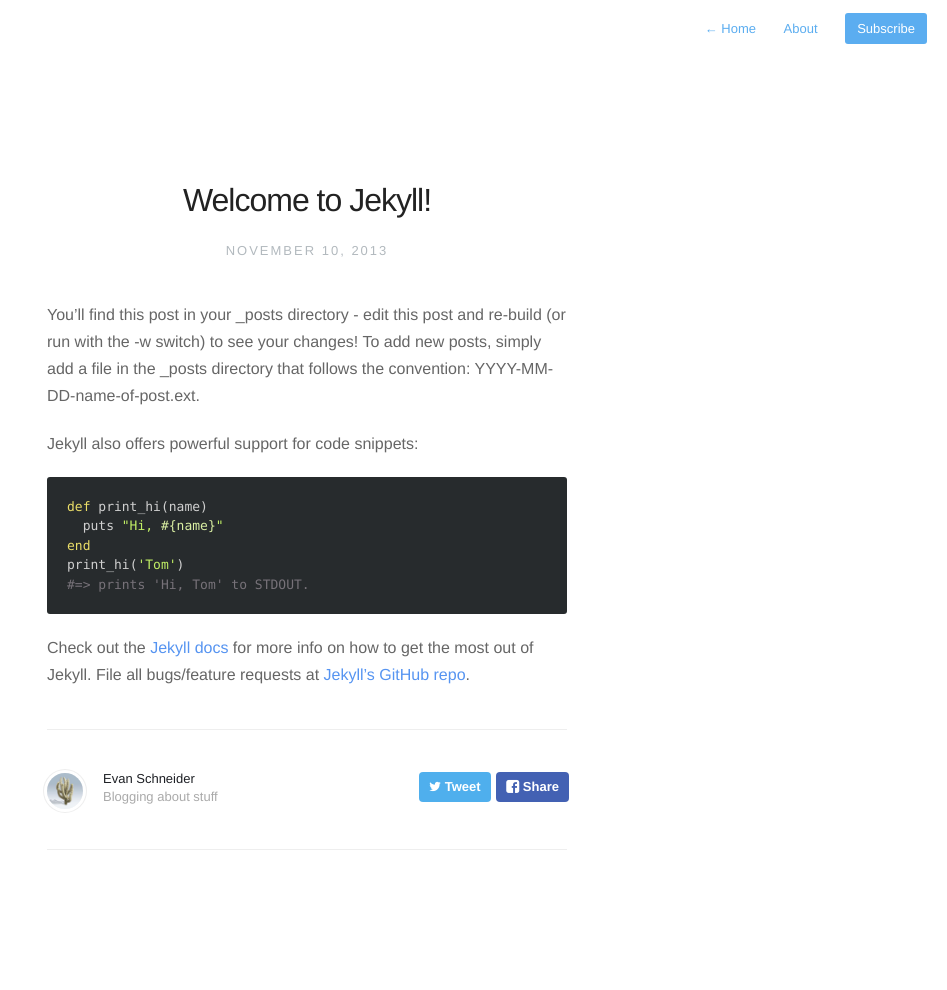
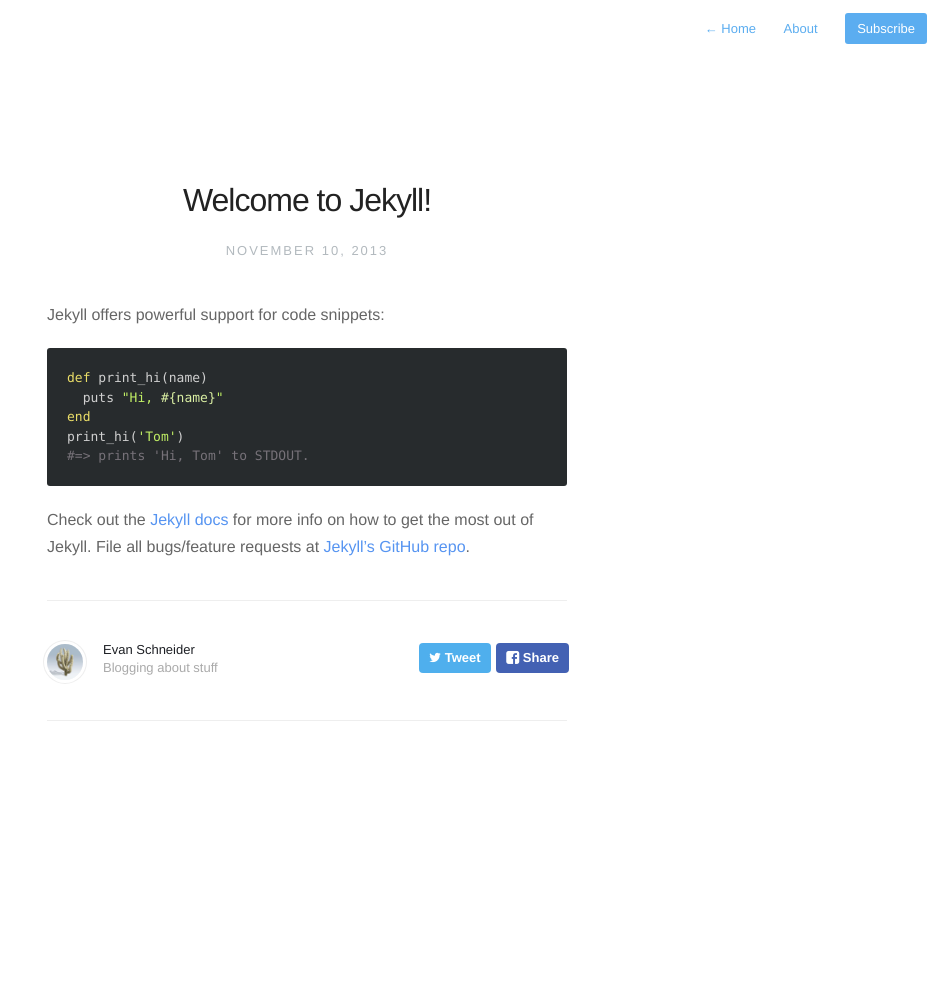
Before and after one commit to evaneschneider/site, a Jekyll site: the page built from _posts/2013-11-10-welcome-to-jekyll.markdown, in a window 1280 px wide. Shown: the whole page, without its empty margins (333-1280 px from the left). Built offline with Jekyll 4.4.1, drawn with Linux system fonts in a browser that asks for light colours; nearby versions of some CDN libraries; after the commit the page ends 900 px from its top, so only the background shows below that.

Commit message:
Added text

```diff
--- a/_posts/2013-11-10-welcome-to-jekyll.markdown
+++ b/_posts/2013-11-10-welcome-to-jekyll.markdown
@@ -4,10 +4,7 @@
 description: An intro to syntax highlighting
 ---
 
-You'll find this post in your `_posts` directory - edit this post and re-build (or run with the `-w` switch) to see your changes!
-To add new posts, simply add a file in the `_posts` directory that follows the convention: YYYY-MM-DD-name-of-post.ext.
-
-Jekyll also offers powerful support for code snippets:
+Jekyll offers powerful support for code snippets:
 
 {% highlight ruby %}
 def print_hi(name)
--- a/_posts/2015-09-29-first-post.markdown
+++ b/_posts/2015-09-29-first-post.markdown
@@ -31,12 +31,12 @@
 In Teyssier 2015, the switch is calculated using an estimate for the truncation error,
 but the given estimate doesn't take into account the order of the method.
 
-In Bryan 2014, the switch is made by taking a ratio of the internal energy to total energy.
+In Bryan 2014, the switch is made according to the ratio of internal energy to total energy.
 
 
 **The tests**
 
-The tests shown below consist of a shock tube test with periodic boundaries,
+The tests shown below consist of a shock tube with periodic boundaries,
 to allow for high mach number bulk flow.
 
 $$
```
